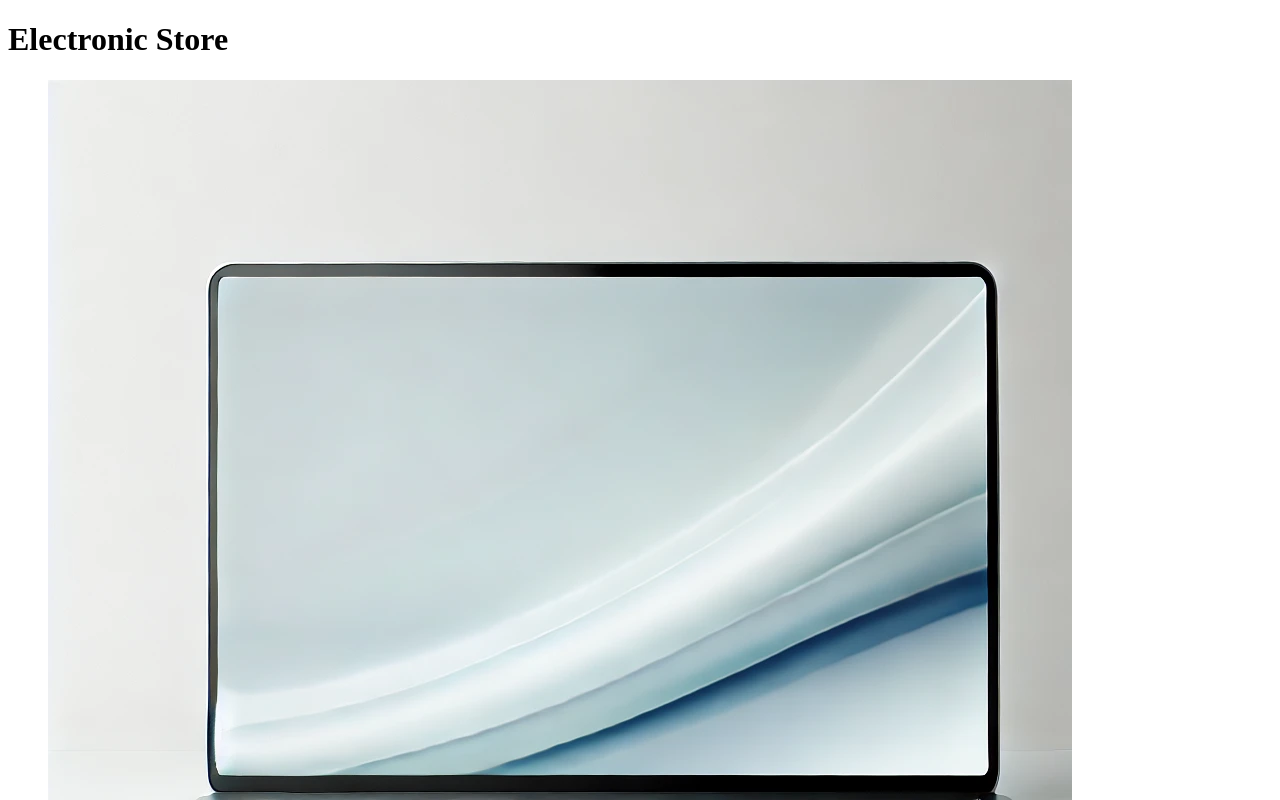
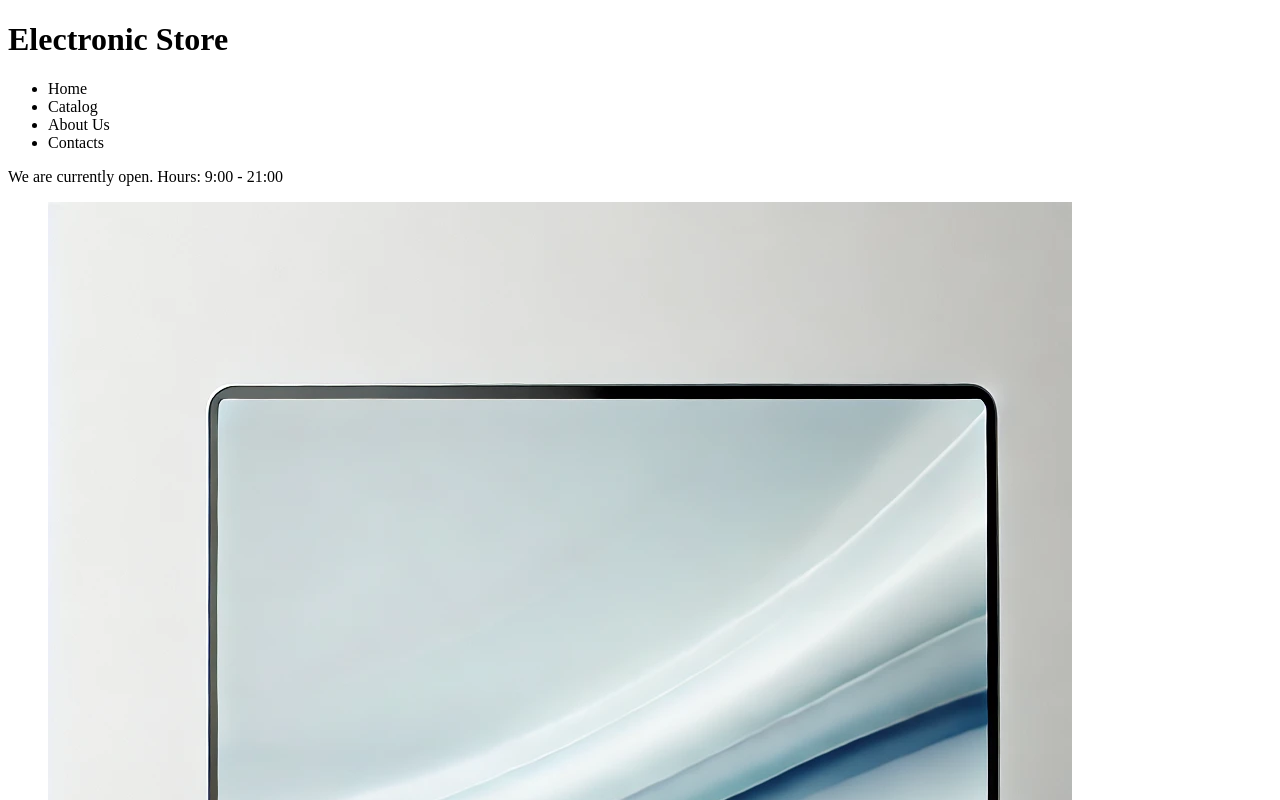
Before and after one commit to Filichkin/e-store, a React (Vite) app: page / in a window 1280 px wide. Shown: the top 800 px of the page. Built offline with nearby package versions, Linux system fonts and the light colour scheme.

Commit message:
created openHours and closeHours

```diff
--- a/src/App.jsx
+++ b/src/App.jsx
@@ -55,9 +55,47 @@ function App() {
 }
 
 function Header(){
+  const hour = new Date().getHours();
+  const openHours = 9;
+  const closeHours = 21;
+
+  const isOpen = hour >= openHours && hour <= closeHours;
+
   return (
   <header>
     <h1>Electronic Store</h1>
+    <nav>
+      <ul>
+        <li>
+          Home
+          <a href="#home"></a>
+        </li>
+        <li>
+          Catalog
+          <a href="#catalog"></a>
+        </li>
+        <li>
+          About Us
+          <a href="#about"></a>
+        </li>
+        <li>
+          Contacts
+          <a href="#contacts"></a>
+        </li>
+      </ul>
+    </nav>
+    <div>
+      {isOpen ? (
+        <p>
+          We are currently open. Hours: {openHours}:00
+        - {closeHours}:00
+        </p>
+      ) : (
+      <p>
+        We are closed. Open from: {openHours}:00 - {closeHours}:00
+        </p>
+      )}
+    </div>
   </header>
   );
 }
```
